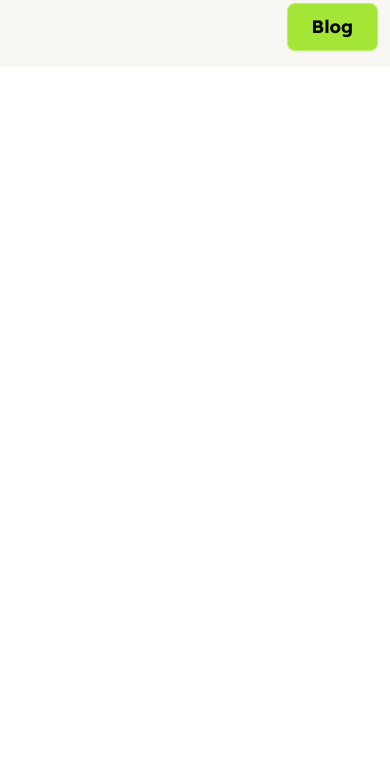
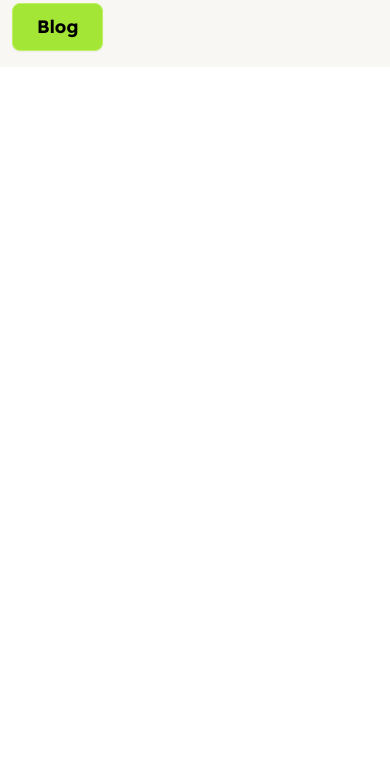
Before and after one commit to DeveloperMonirBD/B10A5-Donate-Bangladesh, a website: page index.html in a window 390 px wide. Shown: the part 85-844 px from the top of the page. Drawn offline with Linux system fonts and the light colour scheme.

Commit message:
navbar responsivedone

```diff
--- a/index.html
+++ b/index.html
@@ -26,13 +26,13 @@
         class="container mx-auto px-3 py-4 flex flex-col-reverse sm:flex sm:flex-row justify-between items-center"
       >
         <!-- Button  -->
-         <div class="w-full flex justify-end sm:justify-start sm:w-3/4">
+        <div class="w-full sm:w-3/4">
           <button
-          class="btn text-lg text-black font-bold bg-lime-400 hover:bg-lime-500 border-lime-300 hover:border-lime-300 transition duration-500 px-6"
-        >
-          Blog
-        </button>
-         </div>
+            class="btn text-lg text-black font-bold bg-lime-400 hover:bg-lime-500 border-lime-300 hover:border-lime-300 transition duration-500 px-6"
+          >
+            Blog
+          </button>
+        </div>
 
         <div class="flex w-full mb-4 sm:mb-0 justify-between items-center">
           <!-- logo  -->
@@ -51,7 +51,7 @@
 
           <!-- currency Btn  -->
           <div id="nav-menu" class="lg:flex gap-12">
-            <a href="#" id="brand" class="flex items-center gap-2 ">
+            <a href="#" id="brand" class="flex items-center gap-2">
               <img
                 class="object-cover max-w-12 max-h-12"
                 src="./assets/coin.png"
@@ -62,7 +62,6 @@
             </a>
           </div>
         </div>
-
       </div>
     </nav>
 
```
